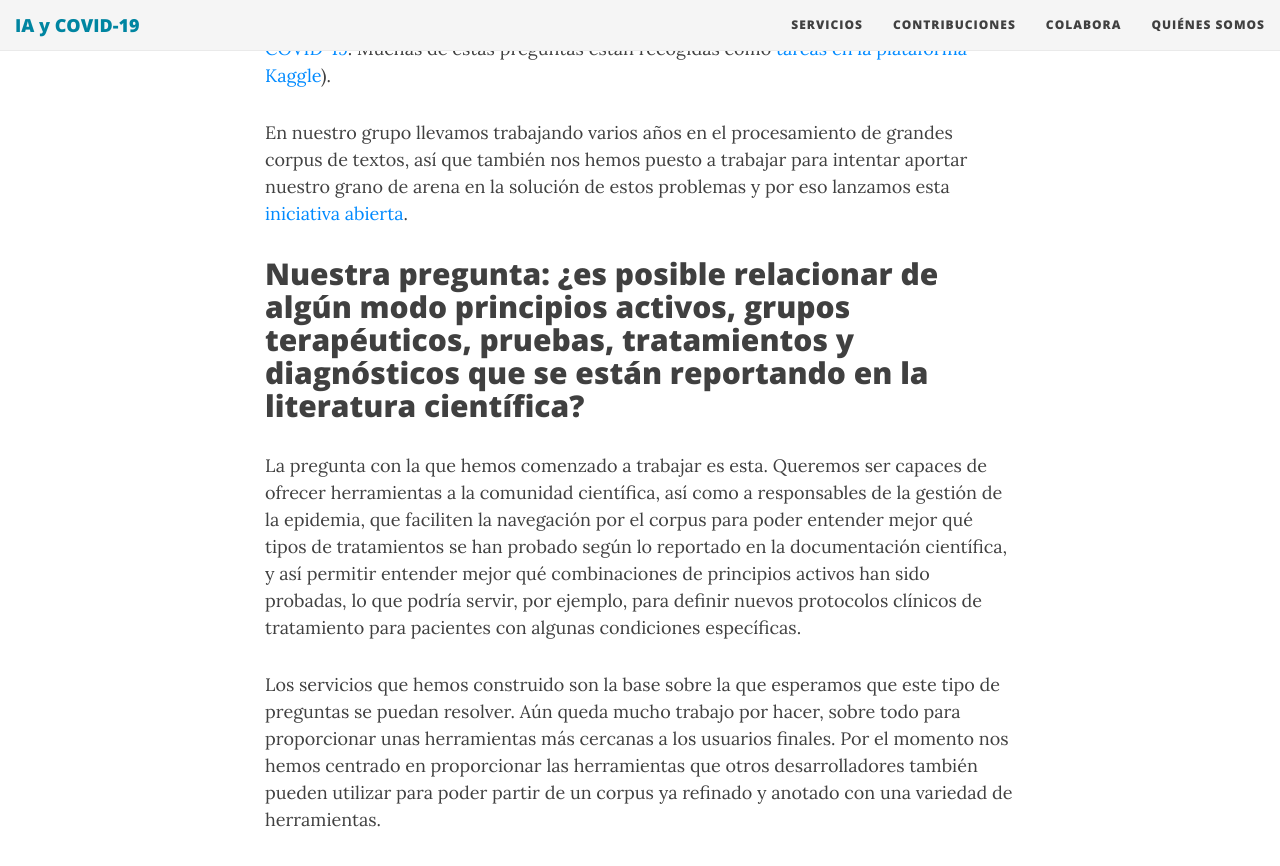
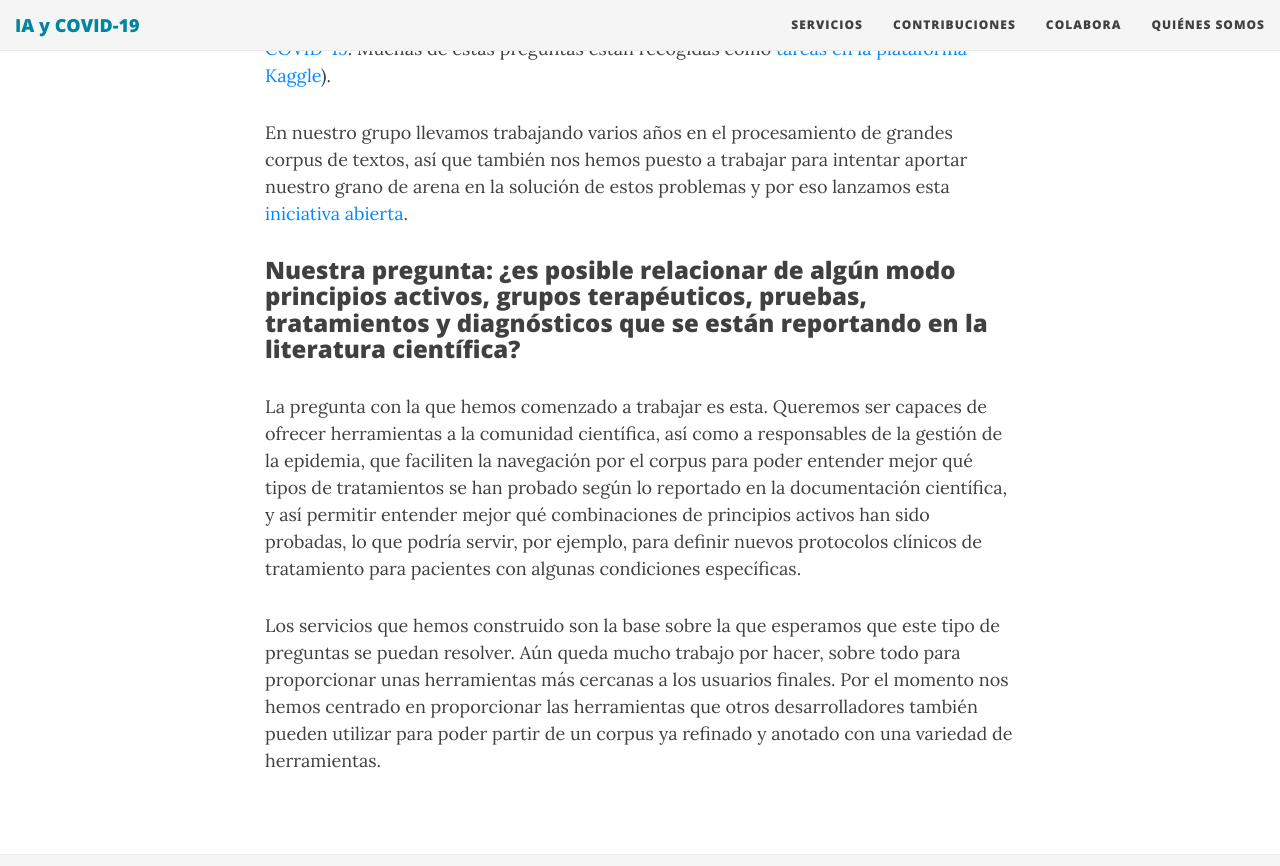
Before and after one commit to oeg-upm/covid19, a Jekyll site: the page built from index.md, in a window 1280 px wide and 900 px high, scrolled down 917 px. Shown: the top 866 px of the window. Built offline with Jekyll 4.4.1, drawn with Linux system fonts in a browser that asks for light colours; nearby versions of some CDN libraries.

```diff
--- a/index.md
+++ b/index.md
@@ -15,7 +15,7 @@ El 16 de marzo del 2020, la Oficina de Política Científica y Tecnológica de l
 
 En nuestro grupo llevamos trabajando varios años en el procesamiento de grandes corpus de textos, así que también nos hemos puesto a trabajar para intentar aportar nuestro grano de arena en la solución de estos problemas y por eso lanzamos esta [iniciativa abierta](https://oeg-upm.github.io/covid19/colabora/).
 
-## Nuestra pregunta: ¿es posible relacionar de algún modo principios activos, grupos terapéuticos, pruebas, tratamientos y diagnósticos que se están reportando en la literatura científica?
+### Nuestra pregunta: ¿es posible relacionar de algún modo principios activos, grupos terapéuticos, pruebas, tratamientos y diagnósticos que se están reportando en la literatura científica?
 
 La pregunta con la que hemos comenzado a trabajar es esta. Queremos ser capaces de ofrecer herramientas a la comunidad científica, así como a responsables de la gestión de la epidemia, que faciliten la navegación por el corpus para poder entender mejor qué tipos de tratamientos se han probado según lo reportado en la documentación científica, y así permitir entender mejor qué combinaciones de principios activos han sido probadas, lo que podría servir, por ejemplo, para definir nuevos protocolos clínicos de tratamiento para pacientes con algunas condiciones específicas.
 
```
